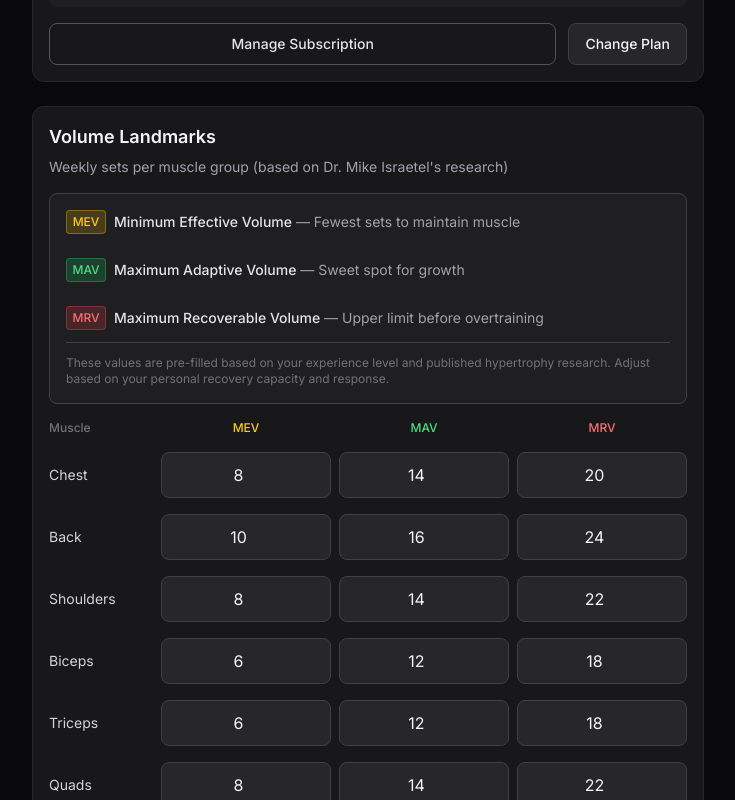
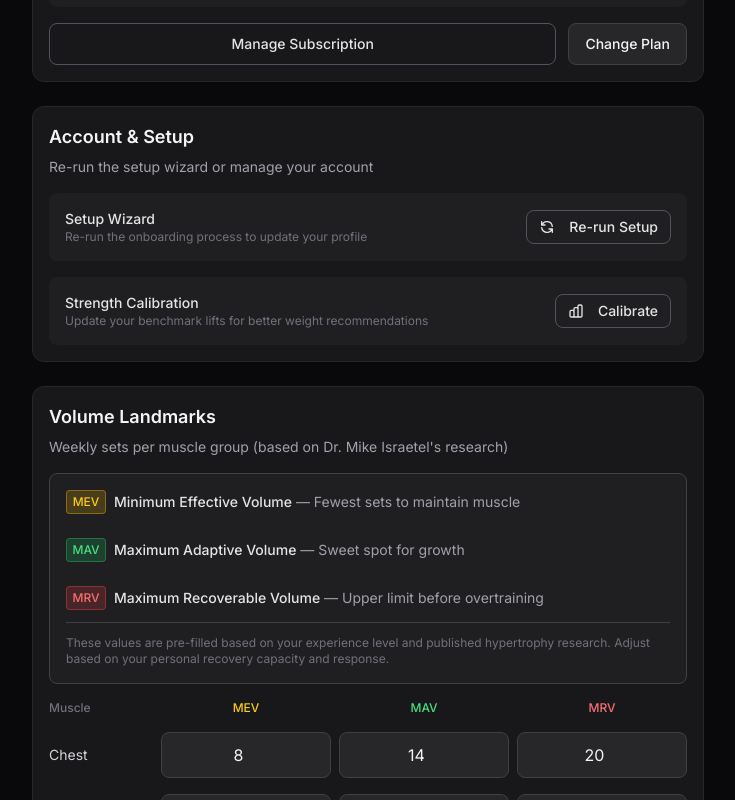
Before and after one commit to Joshfkon/workout-app, a Next.js app: page /dashboard/settings in a window 1280 px wide. Shown: the part 2460-3260 px from the top of the page, without its empty margins (400-1135 px from the left). Built offline with nearby package versions, Linux system fonts and the light colour scheme; no server answers.

Commit message:
Add onboarding access from Settings page for testing

```diff
--- a/app/(dashboard)/dashboard/settings/page.tsx
+++ b/app/(dashboard)/dashboard/settings/page.tsx
@@ -579,6 +579,47 @@ export default function SettingsPage() {
       {/* Subscription Management */}
       <SubscriptionCard />
 
+      {/* Account & Setup */}
+      <Card>
+        <CardHeader>
+          <CardTitle>Account & Setup</CardTitle>
+          <p className="text-sm text-surface-400 mt-1">
+            Re-run the setup wizard or manage your account
+          </p>
+        </CardHeader>
+        <CardContent className="space-y-4">
+          <div className="flex items-center justify-between p-4 bg-surface-800/50 rounded-lg">
+            <div>
+              <p className="text-sm font-medium text-surface-200">Setup Wizard</p>
+              <p className="text-xs text-surface-500">Re-run the onboarding process to update your profile</p>
+            </div>
+            <Link href="/onboarding">
+              <Button variant="outline" size="sm">
+                <svg className="w-4 h-4 mr-2" fill="none" viewBox="0 0 24 24" stroke="currentColor">
+                  <path strokeLinecap="round" strokeLinejoin="round" strokeWidth={2} d="M4 4v5h.582m15.356 2A8.001 8.001 0 004.582 9m0 0H9m11 11v-5h-.581m0 0a8.003 8.003 0 01-15.357-2m15.357 2H15" />
+                </svg>
+                Re-run Setup
+              </Button>
+            </Link>
+          </div>
+
+          <div className="flex items-center justify-between p-4 bg-surface-800/50 rounded-lg">
+            <div>
+              <p className="text-sm font-medium text-surface-200">Strength Calibration</p>
+              <p className="text-xs text-surface-500">Update your benchmark lifts for better weight recommendations</p>
+            </div>
+            <Link href="/onboarding/calibrate">
+              <Button variant="outline" size="sm">
+                <svg className="w-4 h-4 mr-2" fill="none" viewBox="0 0 24 24" stroke="currentColor">
+                  <path strokeLinecap="round" strokeLinejoin="round" strokeWidth={2} d="M9 19v-6a2 2 0 00-2-2H5a2 2 0 00-2 2v6a2 2 0 002 2h2a2 2 0 002-2zm0 0V9a2 2 0 012-2h2a2 2 0 012 2v10m-6 0a2 2 0 002 2h2a2 2 0 002-2m0 0V5a2 2 0 012-2h2a2 2 0 012 2v14a2 2 0 01-2 2h-2a2 2 0 01-2-2z" />
+                </svg>
+                Calibrate
+              </Button>
+            </Link>
+          </div>
+        </CardContent>
+      </Card>
+
       {/* Volume Landmarks */}
       <Card>
         <CardHeader>
```
